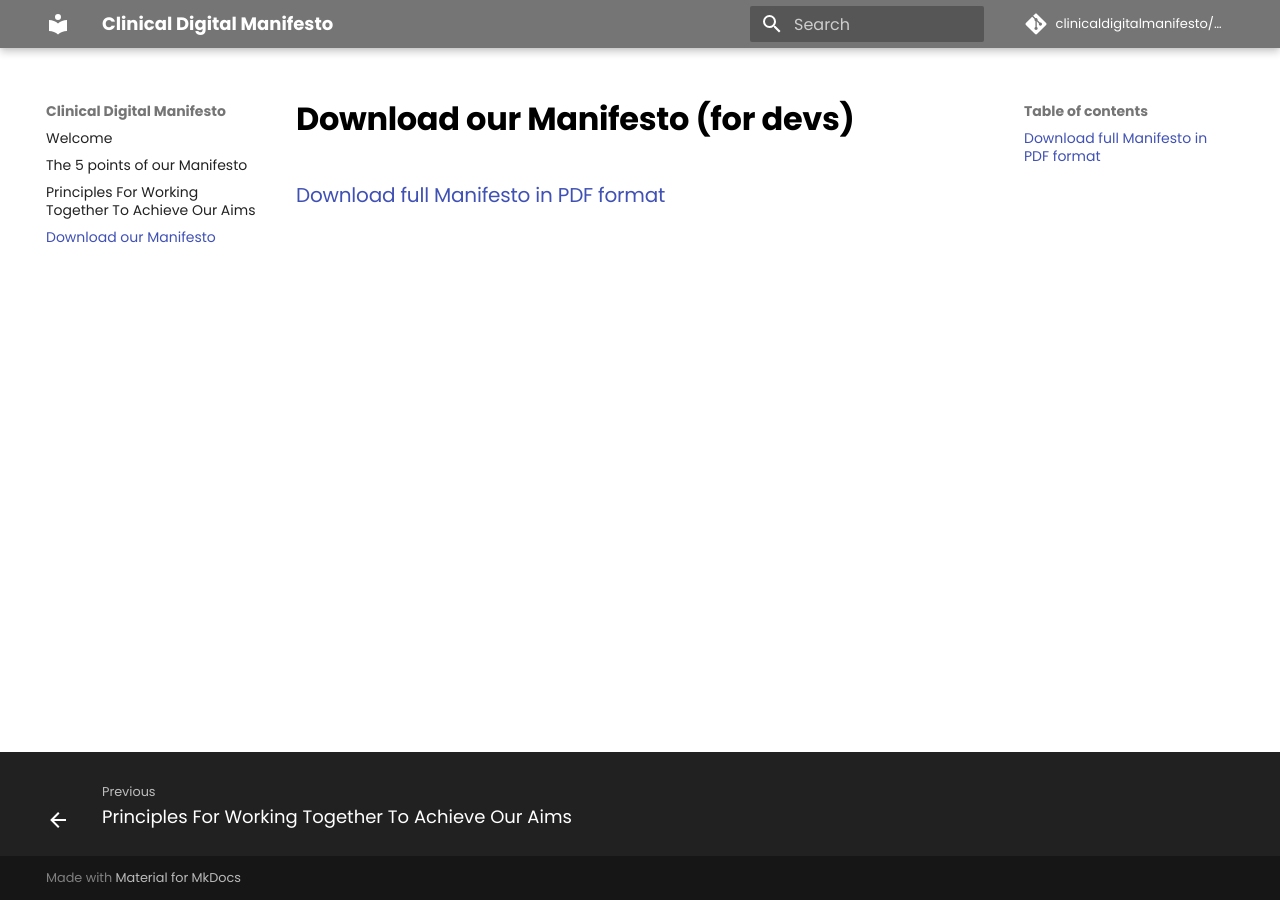
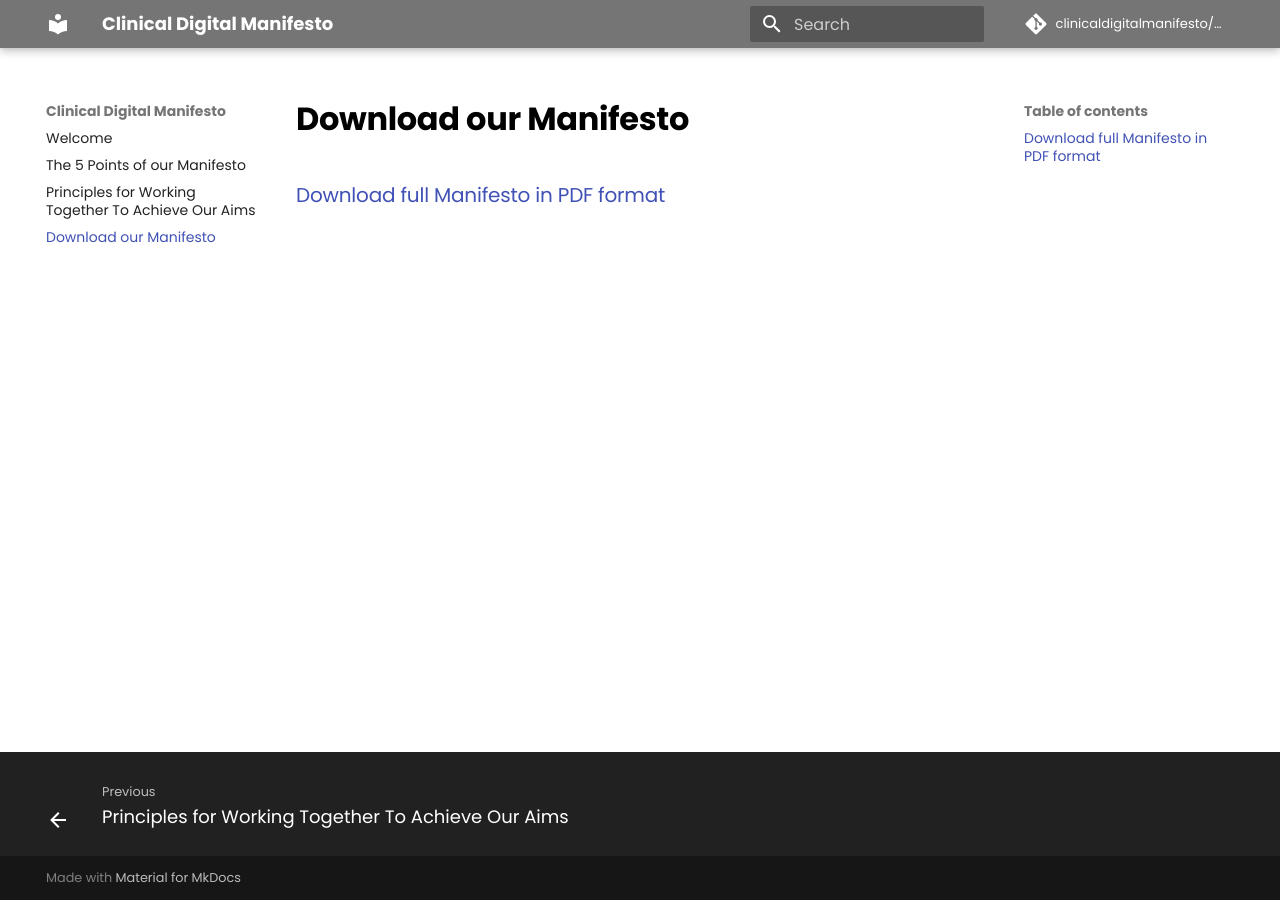
Before and after one commit to clinicaldigitalmanifesto/clinicaldigitalmanifesto.org, an MkDocs documentation site: the page built from docs/download.md, in a window 1280 px wide. Built offline with MkDocs 1.6.1 and Material for MkDocs 9.7.7, drawn with Linux system fonts in a browser that asks for light colours; comment, search, counter and statistics services are not loaded.

Commit message:
Tidies syntax

```diff
--- a/docs/download.md
+++ b/docs/download.md
@@ -1,3 +1,3 @@
-# Download our Manifesto (for devs)
+# Download our Manifesto
 
 ###[Download full Manifesto in PDF format](pdf/clinical-digital-manifesto.pdf)
--- a/mkdocs.yml
+++ b/mkdocs.yml
@@ -32,8 +32,8 @@ plugins:
 
 nav:
   - Welcome: 'welcome.md'
-  - The 5 points of our Manifesto: 'manifesto.md'
-  - Principles For Working Together To Achieve Our Aims: 'principles.md'
+  - The 5 Points of our Manifesto: 'manifesto.md'
+  - Principles for Working Together To Achieve Our Aims: 'principles.md'
   - Download our Manifesto: 'download.md'
 
 repo_url: https://github.com/clinicaldigitalmanifesto/clinicaldigitalmanifesto.org
```
